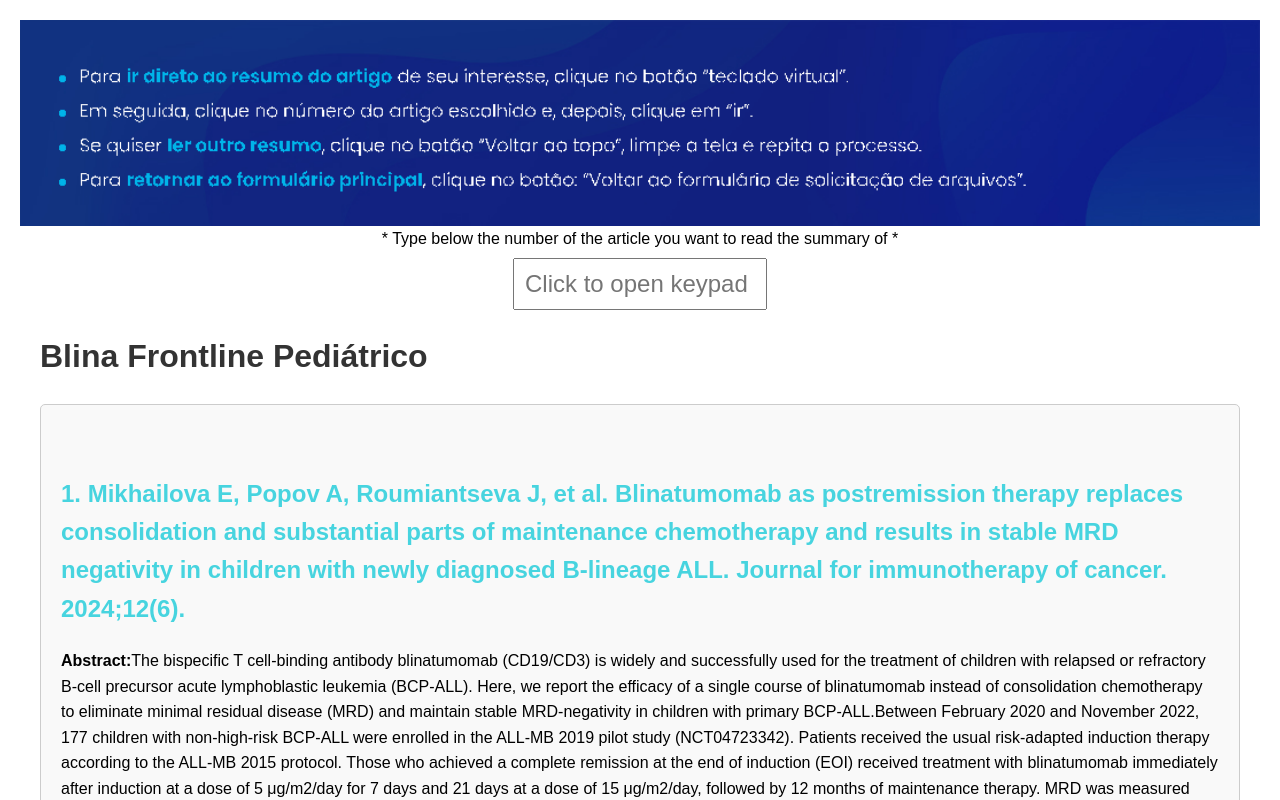
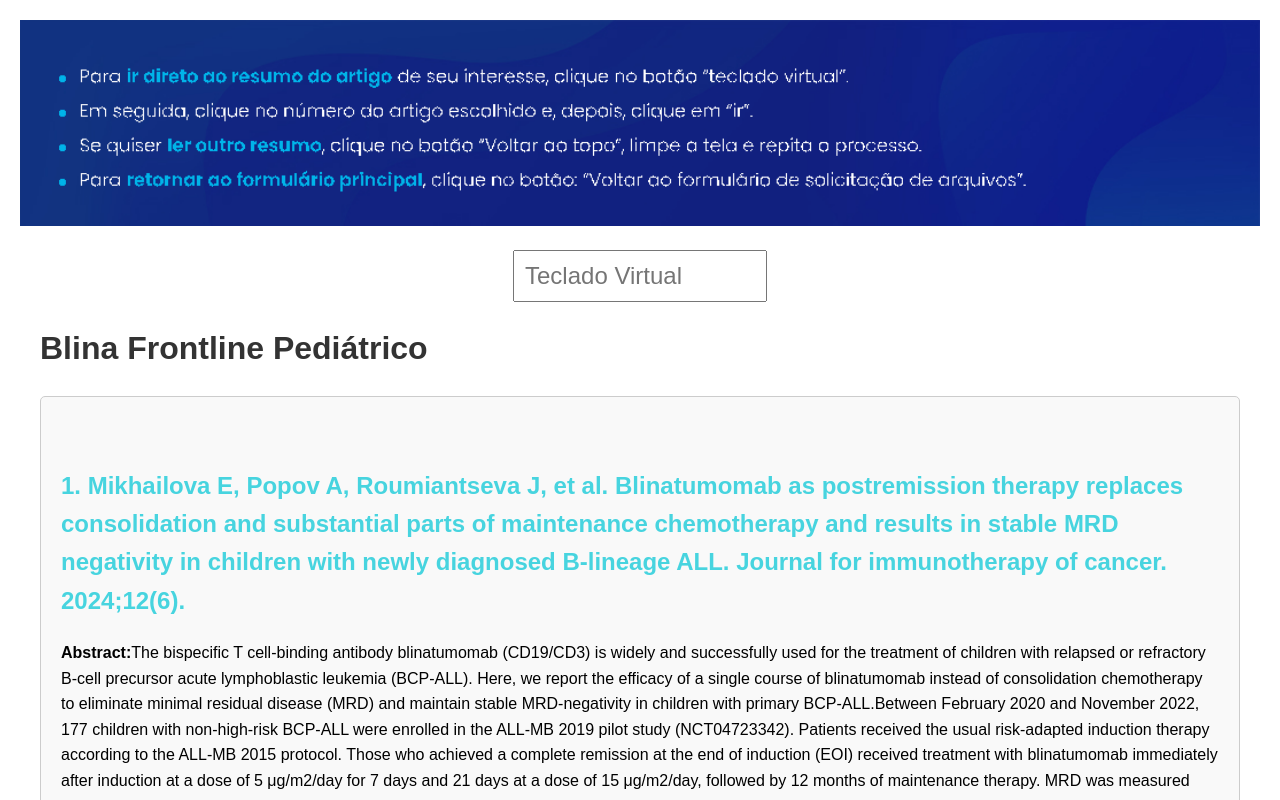
Before and after one commit to Sergiomms/article_summary, a React (Vite) app: page / in a window 1280 px wide. Shown: the top 800 px of the page. Built offline with nearby package versions, Linux system fonts and the light colour scheme.

Commit message:
texts edited

```diff
--- a/src/App.css
+++ b/src/App.css
@@ -8,15 +8,12 @@
 .image-container {
   width: auto;
   height: auto;
+  margin-bottom: 20px;
 }
 
 .image {
   width: 100%;
   height: auto;
-}
-
-.text {
-  margin-bottom: 10px;
 }
 
 .keypad {
--- a/src/App.jsx
+++ b/src/App.jsx
@@ -65,14 +65,14 @@ function App() {
           alt='image'
         />
       </div>
-      <div className='text'>* Type below the number of the article you want to read the summary of *</div>
+
       <input
         type="text"
         className="search-input"
         value={inputValue}
         readOnly
         onClick={handleSearchClick}
-        placeholder="Click to open keypad"
+        placeholder="Teclado Virtual"
       />
       {showKeypad && (
         <div className="container">
@@ -91,7 +91,7 @@ function App() {
                 ⌫
               </button>
               <button className="keypad-button" onClick={handleEnter}>
-                Go
+                Ir
               </button>
               <button className="keypad-button" onClick={handleCloseKeypad}>
                 X
@@ -104,7 +104,7 @@ function App() {
       {/* Back to Top Button */}
       {isVisible && (
         <button onClick={scrollToTop} className="back-to-top">
-          Top
+          Voltar ao topo
         </button>
       )}
 
```
